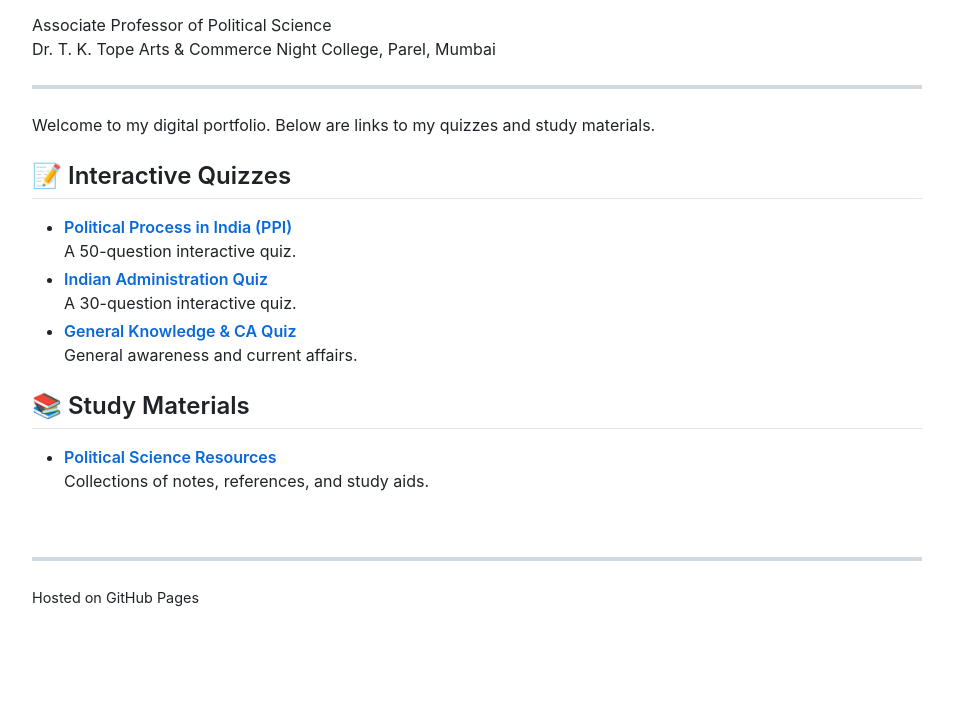
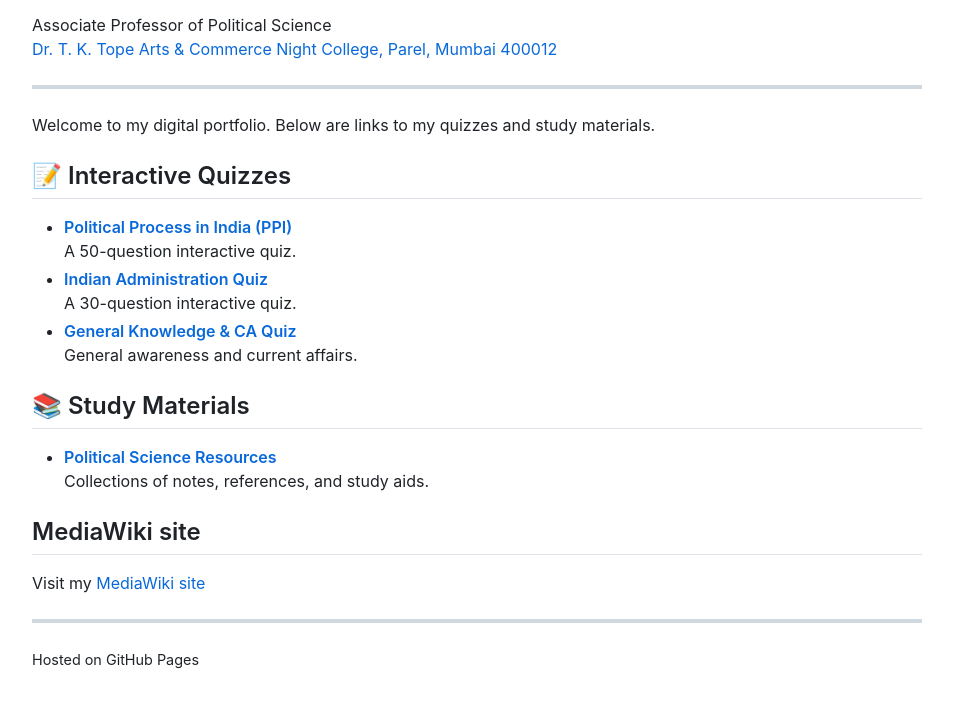
Before and after one commit to spbuwa/spbuwa.github.io, a plain HTML site: page index.html in a window 1280 px wide. Shown: the part 99-806 px from the top of the page, without its empty margins (163-1116 px from the left). Drawn offline with nearby package versions, Linux system fonts and the light colour scheme.

Commit message:
Add clickable link for college and MediaWiki section
Updated the college name to be a clickable link and added a section for the MediaWiki site.

```diff
--- a/index.html
+++ b/index.html
@@ -31,7 +31,7 @@
     <h1>Shubharaj Buwa</h1>
     <p>
         Associate Professor of Political Science<br>
-        Dr. T. K. Tope Arts & Commerce Night College, Parel, Mumbai
+        <a href="https://drtktopecollege.in/" target="_blank">Dr. T. K. Tope Arts & Commerce Night College, Parel, Mumbai 400012</a>
     </p>
     <hr>
 
@@ -60,7 +60,8 @@
             Collections of notes, references, and study aids.
         </li>
     </ul>
-
+    <h2>MediaWiki site</h2>
+    Visit my <a href="https://kbspb.in" target="_blank"> MediaWiki site</a>
     <br>
     <hr>
     <small>Hosted on GitHub Pages</small>
```
